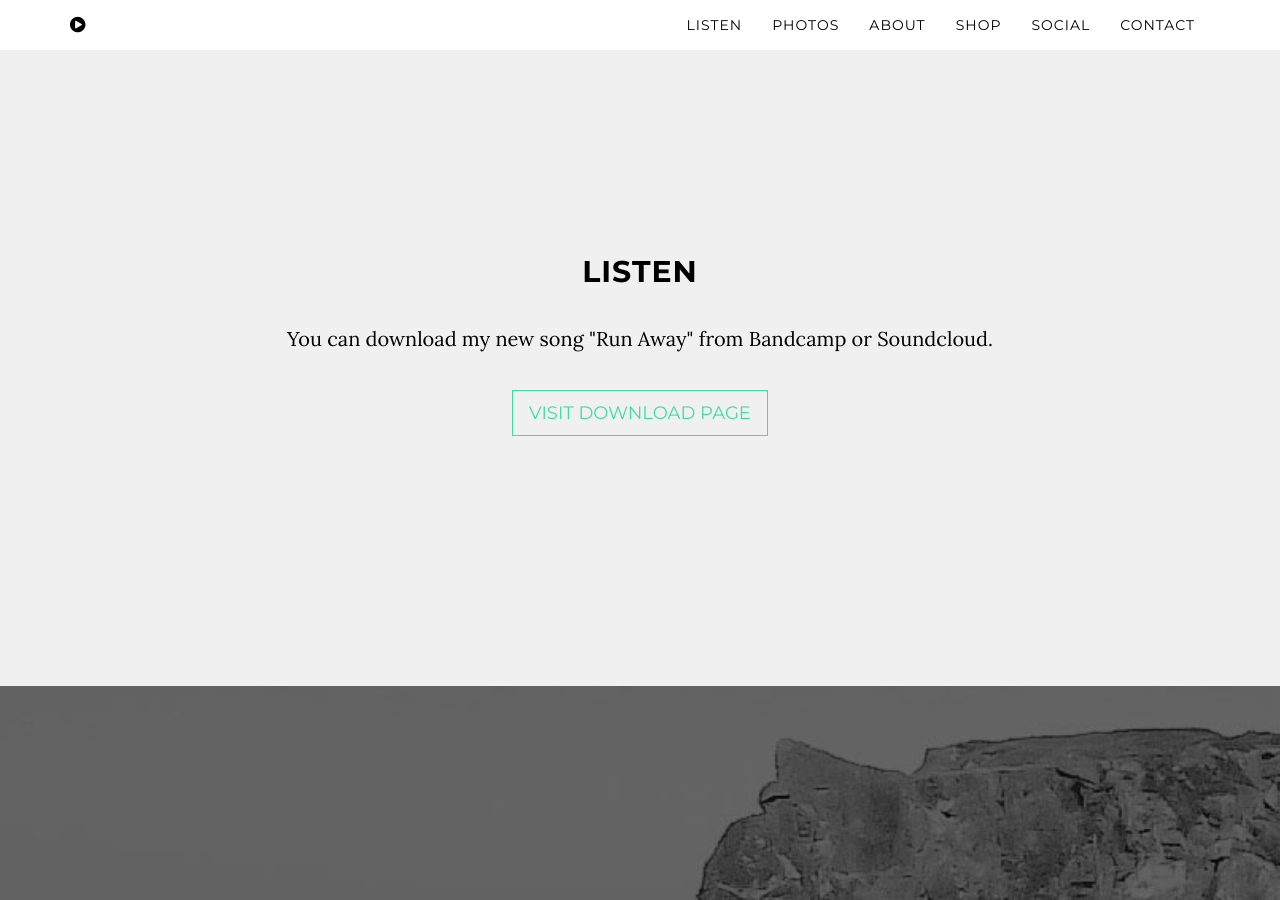
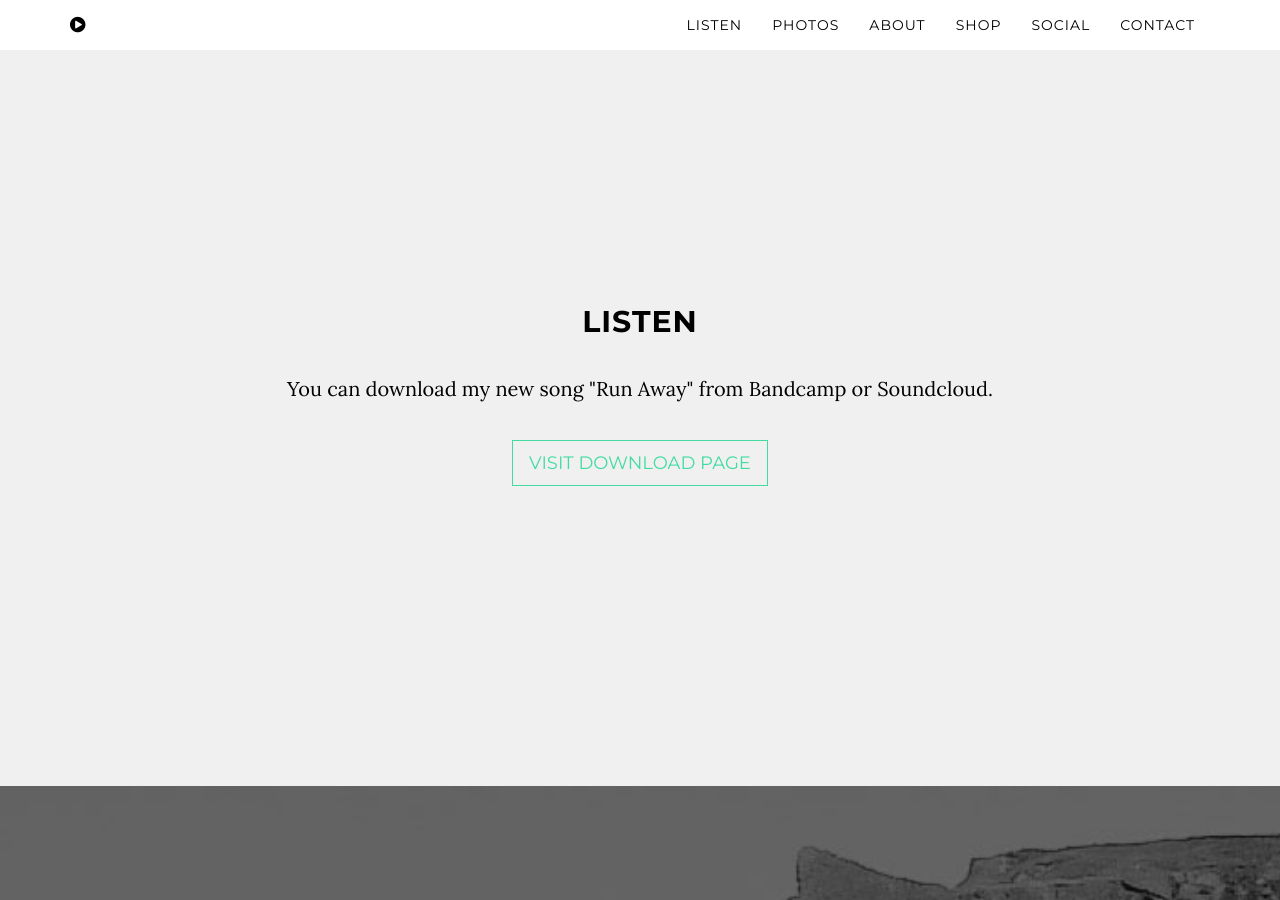
Before and after one commit to gianguitar/gsolo.github.io, a Jekyll site: the page built from index.html, in a window 1280 px wide and 900 px high, scrolled down 895 px. Built offline with Jekyll 4.4.1, drawn with Linux system fonts in a browser that asks for light colours.

Commit message:
Update grayscale.scss

```diff
--- a/_sass/grayscale/grayscale.scss
+++ b/_sass/grayscale/grayscale.scss
@@ -256,11 +256,11 @@ a {
 
 @media(min-width:767px) {
     .content-section {
-        padding-top: 250px;
+        padding-top: 300px;
     }
 
     .download-section {
-        padding: 250px 0;
+        padding: 300px 0;
     }
 
     #map {
```
